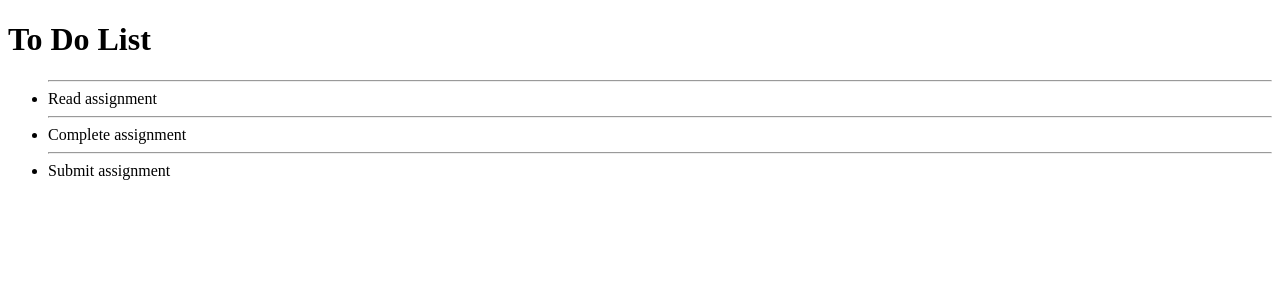
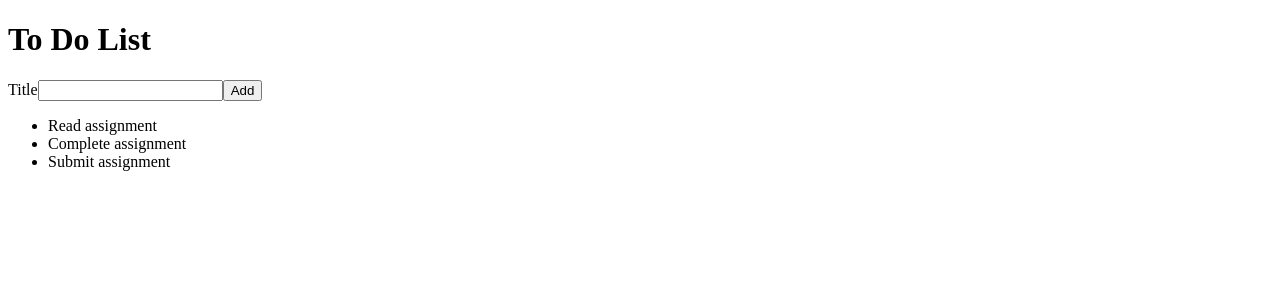
Before and after one commit to ofeterovskaya/react-todo, a React (Create React App) app: page / in a window 1280 px wide. Shown: the top 300 px of the page. Built offline with nearby package versions, Linux system fonts and the light colour scheme.

Commit message:
moved list into new todolist component and created to do form component

```diff
--- /dev/null
+++ b/src/AddTodoForm.js
@@ -0,0 +1,13 @@
+import React from "react";
+
+function AddTodoForm() {
+    return (
+        <form>
+            <label htmlFor="todoTitle">Title</label>
+            <input type ="text" id ="todoTitle"/>
+            <button type ="submit">Add</button>
+        </form>
+    );
+}
+
+export default AddTodoForm;
--- a/src/App.js
+++ b/src/App.js
@@ -1,32 +1,14 @@
 import React from 'react';
+import TodoList from "./TodoList";
+import AddTodoForm from "./AddTodoForm";
 
-let todoList = [
-  {
-    id: 1,
-    title: 'Read assignment',
-  },
-  {
-    id: 2,
-    title: 'Complete assignment',
-  },
-  {
-    id: 3,
-    title: 'Submit assignment',
-  },
-];
 
 function App() {
   return (
     <div>
       <h1 >To Do List</h1>
-      <ul>
-        {todoList.map(item => {
-          return (
-            <li key={item.id}><hr></hr>{item.title}</li>
-
-          );
-        })}
-      </ul>
+      <AddTodoForm />
+      <TodoList />
     </div>
   );
 }
--- /dev/null
+++ b/src/TodoList.js
@@ -0,0 +1,29 @@
+import React from "react";
+
+let todoList = [
+    {
+      id: 1,
+      title: 'Read assignment',
+    },
+    {
+      id: 2,
+      title: 'Complete assignment',
+    },
+    {
+      id: 3,
+      title: 'Submit assignment',
+    },
+  ];
+
+function TodoList() {
+    return (
+        <ul>
+            {todoList.map(item => {
+                return (
+                    <li key={item.id}>{item.title}</li>
+                );
+            })}
+        </ul>
+    );
+};
+export default TodoList;
```
